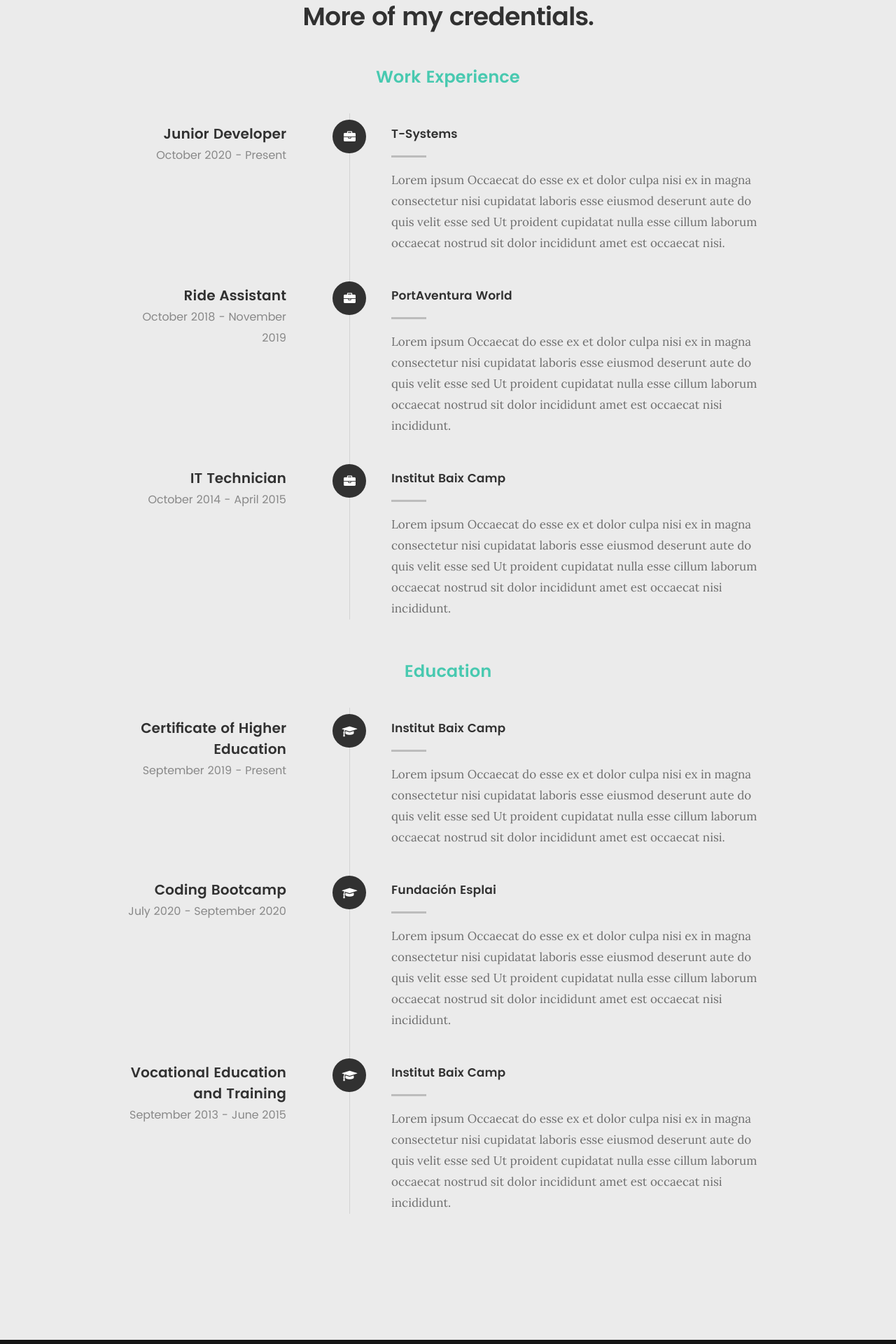
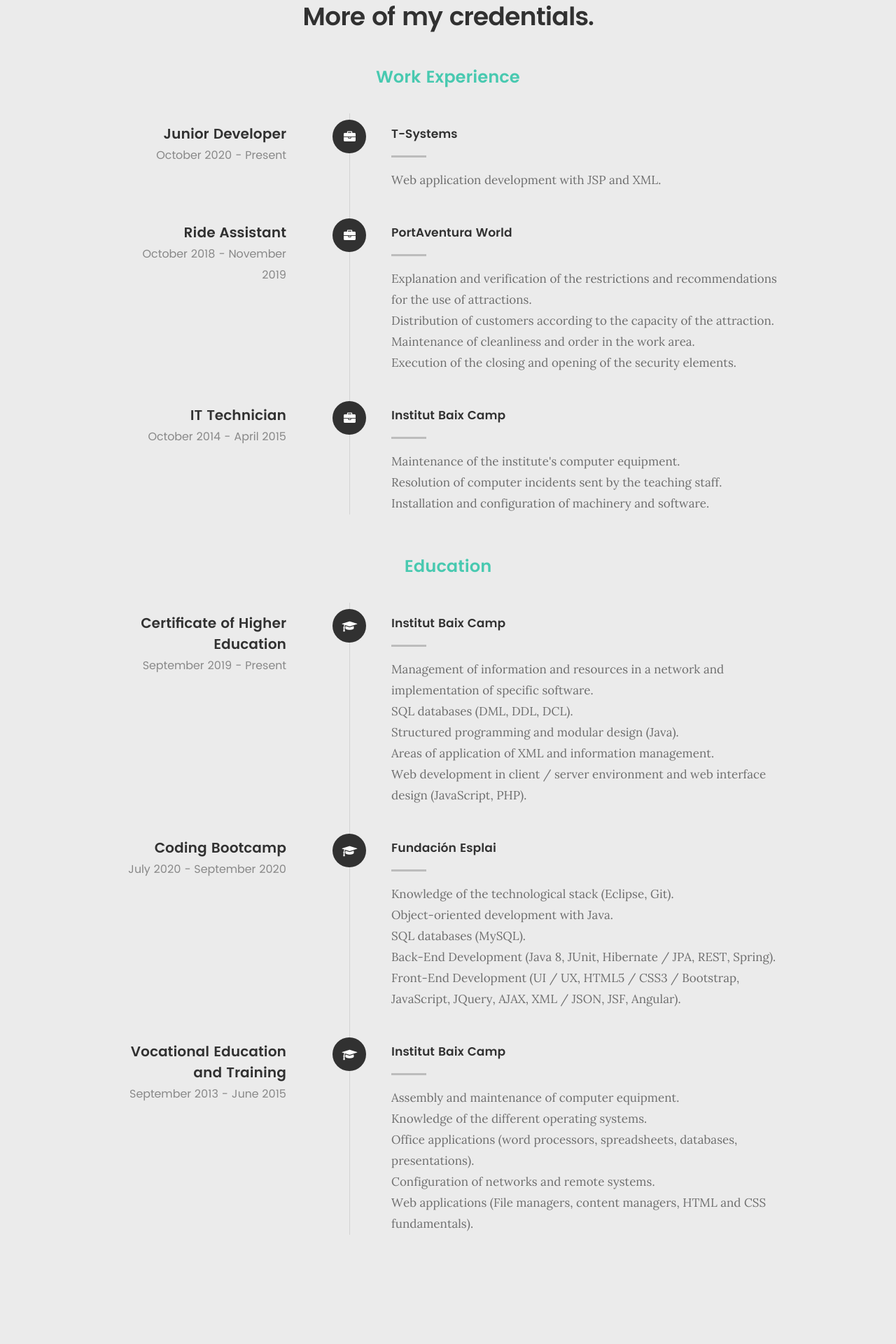
Before and after one commit to danmaya/portfolio, a PHP site: page / in a window 1280 px wide. Shown: the part 2027-3947 px from the top of the page at 70% size. Run offline with PHP 8.4, Linux system fonts and the light colour scheme; some web fonts are replaced.

Commit message:
Modified placeholder paragraphs

```diff
--- a/index.php
+++ b/index.php
@@ -230,7 +230,7 @@
 
 	   				<div class="timeline-content">
 	   					<h4>T-Systems</h4>
-	   					<p>Lorem ipsum Occaecat do esse ex et dolor culpa nisi ex in magna consectetur nisi cupidatat laboris esse eiusmod deserunt aute do quis velit esse sed Ut proident cupidatat nulla esse cillum laborum occaecat nostrud sit dolor incididunt amet est occaecat nisi.</p>
+	   					<p>Web application development with JSP and XML.</p>
 	   				</div>
 
 	   			</div> <!-- /timeline-block -->
@@ -248,7 +248,10 @@
 
 	   				<div class="timeline-content">
 	   					<h4>PortAventura World</h4>
-	   					<p>Lorem ipsum Occaecat do esse ex et dolor culpa nisi ex in magna consectetur nisi cupidatat laboris esse eiusmod deserunt aute do quis velit esse sed Ut proident cupidatat nulla esse cillum laborum occaecat nostrud sit dolor incididunt amet est occaecat nisi incididunt.</p>
+	   					<p>Explanation and verification of the restrictions and recommendations for the use of attractions.<br>
+						   Distribution of customers according to the capacity of the attraction.<br>
+						   Maintenance of cleanliness and order in the work area.<br>
+						   Execution of the closing and opening of the security elements.</p>
 	   				</div>
 
 	   			</div> <!-- /timeline-block -->
@@ -266,7 +269,9 @@
 
 	   				<div class="timeline-content">
 	   					<h4>Institut Baix Camp</h4>
-	   					<p>Lorem ipsum Occaecat do esse ex et dolor culpa nisi ex in magna consectetur nisi cupidatat laboris esse eiusmod deserunt aute do quis velit esse sed Ut proident cupidatat nulla esse cillum laborum occaecat nostrud sit dolor incididunt amet est occaecat nisi incididunt.</p>
+	   					<p>Maintenance of the institute's computer equipment.<br>
+						   Resolution of computer incidents sent by the teaching staff.<br>
+						   Installation and configuration of machinery and software.</p>
 	   				</div>
 
 	   			</div> <!-- /timeline-block -->
@@ -302,7 +307,11 @@
 
 	   				<div class="timeline-content">
 	   					<h4>Institut Baix Camp</h4>
-	   					<p>Lorem ipsum Occaecat do esse ex et dolor culpa nisi ex in magna consectetur nisi cupidatat laboris esse eiusmod deserunt aute do quis velit esse sed Ut proident cupidatat nulla esse cillum laborum occaecat nostrud sit dolor incididunt amet est occaecat nisi.</p>
+	   					<p>Management of information and resources in a network and implementation of specific software.<br>
+						   SQL databases (DML, DDL, DCL).<br>
+						   Structured programming and modular design (Java).<br>
+						   Areas of application of XML and information management.<br>
+						   Web development in client / server environment and web interface design (JavaScript, PHP).</p>
 	   				</div>
 
 	   			</div> <!-- /timeline-block -->
@@ -320,7 +329,11 @@
 
 	   				<div class="timeline-content">
 	   					<h4>Fundación Esplai</h4>
-	   					<p>Lorem ipsum Occaecat do esse ex et dolor culpa nisi ex in magna consectetur nisi cupidatat laboris esse eiusmod deserunt aute do quis velit esse sed Ut proident cupidatat nulla esse cillum laborum occaecat nostrud sit dolor incididunt amet est occaecat nisi incididunt.</p>
+	   					<p>Knowledge of the technological stack (Eclipse, Git).<br>
+						   Object-oriented development with Java.<br>
+						   SQL databases (MySQL).<br>
+						   Back-End Development (Java 8, JUnit, Hibernate / JPA, REST, Spring).<br>
+						   Front-End Development (UI / UX, HTML5 / CSS3 / Bootstrap, JavaScript, JQuery, AJAX, XML / JSON, JSF, Angular).</p>
 	   				</div>
 
 	   			</div> <!-- /timeline-block -->
@@ -338,7 +351,11 @@
 
 	   				<div class="timeline-content">
 	   					<h4>Institut Baix Camp</h4>
-	   					<p>Lorem ipsum Occaecat do esse ex et dolor culpa nisi ex in magna consectetur nisi cupidatat laboris esse eiusmod deserunt aute do quis velit esse sed Ut proident cupidatat nulla esse cillum laborum occaecat nostrud sit dolor incididunt amet est occaecat nisi incididunt.</p>
+	   					<p>Assembly and maintenance of computer equipment.<br>
+						   Knowledge of the different operating systems.<br>
+						   Office applications (word processors, spreadsheets, databases, presentations).<br>
+						   Configuration of networks and remote systems.<br>
+						   Web applications (File managers, content managers, HTML and CSS fundamentals).</p>
 	   				</div>
 
 	   			</div> <!-- /timeline-block -->
```
